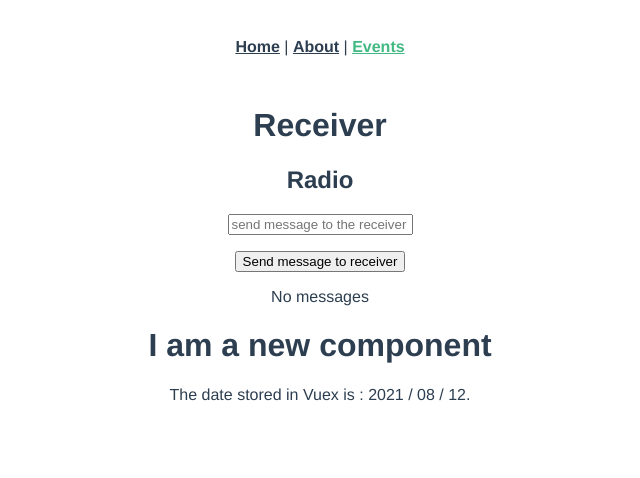
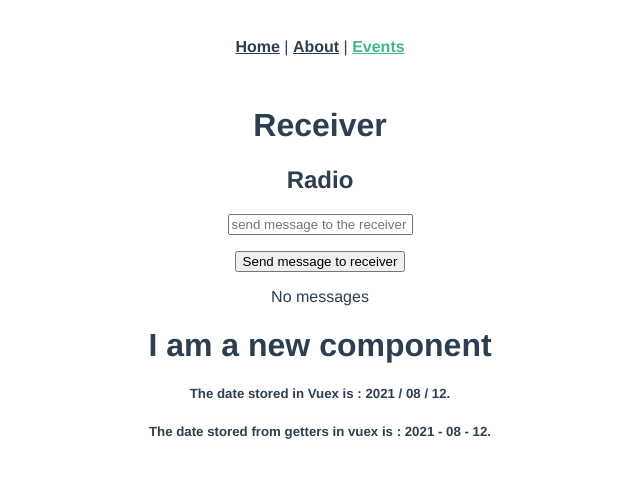
Before and after one commit to ANASS99T/vue-tuto, a Vue app: page /#/events in a window 1280 px wide. Shown: the top 478 px of the page, without its empty margins (320-960 px from the left). Built offline with nearby package versions, Linux system fonts and the light colour scheme.

Commit message:
vuex - getters

```diff
--- a/src/App.vue
+++ b/src/App.vue
@@ -7,15 +7,16 @@
     </div>
     <router-view/>
     <Lifecycle />
-    <p>
+    <h5>
       The date stored in Vuex is :  {{ Year }} / {{ Month }} / {{ Day }}.
-    </p>
+    </h5>
+    <h5> The date stored from getters in vuex is : {{ formattedDate }}. </h5>
   </div>
 </template>
 
 <script>
   import Lifecycle from './components/LifeCycle.vue'
-  import { mapState } from 'vuex'
+  import { mapState, mapGetters } from 'vuex'
 
   export default {
     name: 'app',
@@ -23,11 +24,12 @@
       Lifecycle,
       },
     computed: {
-  ...mapState({
+      ...mapState({
           Year: 'year',
           Month: 'month',
           Day: 'day',
-      })
+      }),
+      ...mapGetters(['formattedDate'])
     }
   }
 </script>
--- a/src/store/index.js
+++ b/src/store/index.js
@@ -9,6 +9,11 @@ export default new Vuex.Store({
     day:12,
     year:2021,
   },
+  getters: {
+    formattedDate: state => {
+      return `${state.year} - ${state.month} - ${state.day}`
+    }
+  },
   mutations: {
   },
   actions: {
```
